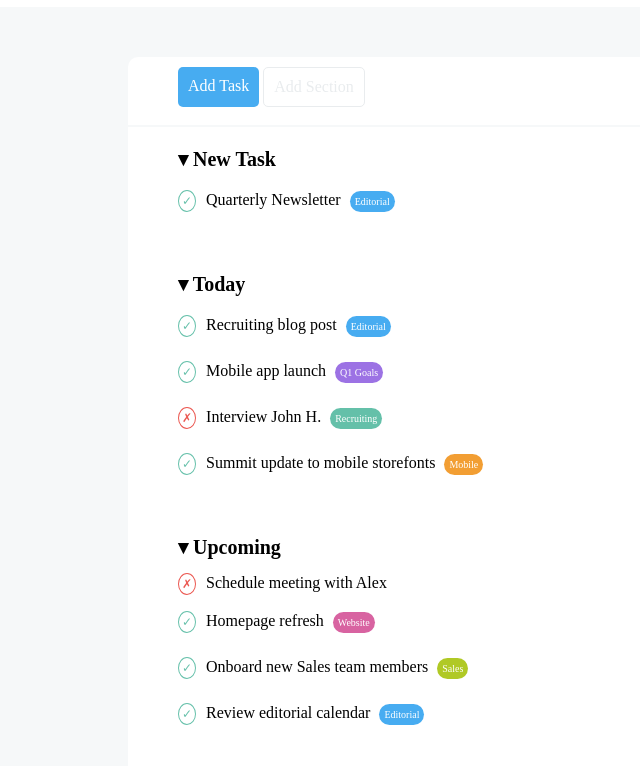
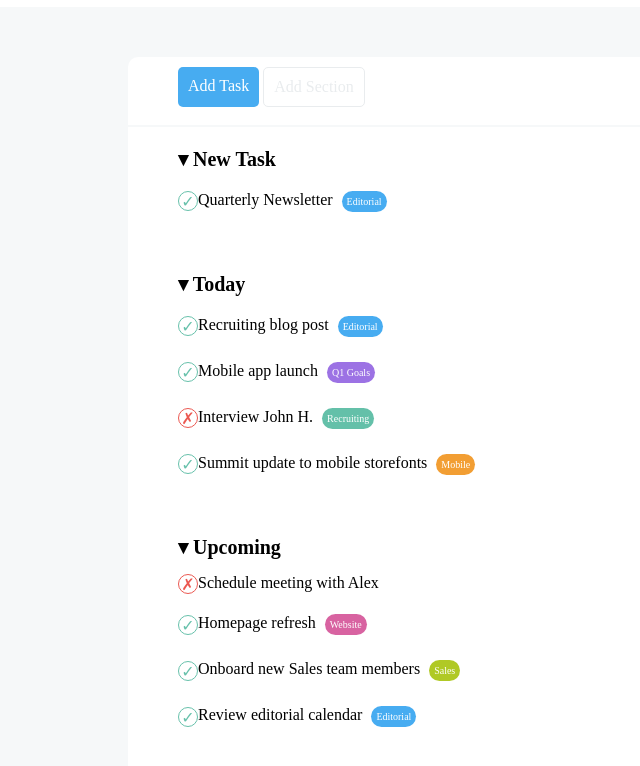
Before and after one commit to davidechon/html-css-toboolist, a plain HTML site: page index.html in a window 1280 px wide. Shown: the part 68-834 px from the top of the page, without its empty margins (0-640 px from the left). Drawn offline with Linux system fonts and the light colour scheme.

Commit message:
corretto codice  bullet

```diff
--- a/css/style.css
+++ b/css/style.css
@@ -32,21 +32,26 @@ body{
 }
 
 /* Check Uncheck */
+.bullet {
+    color: green;
+    border: 1px solid green;
+    borer-radius: 50%;
+    width: 20px;
+    height: 20px;
+    display: inline-block;
+    text-align: center;
+    line-height: 20px;
+    vertical-align: middle;
+}
 .check{
     border: 1px solid #67c1ab;
+    color: #67c1ab;
     border-radius: 50%;
-    color: #67c1ab;
-    margin-right: 10px;
-    padding: 3px;
-    font-size: 12px;
 }
 .cross{
     border: 1px solid #eb5851;
     border-radius: 50%;
     color: #eb5851;
-    margin-right: 10px;
-    padding: 3px;
-    font-size: 12px;
 }
 
 /* Categorie */
```
